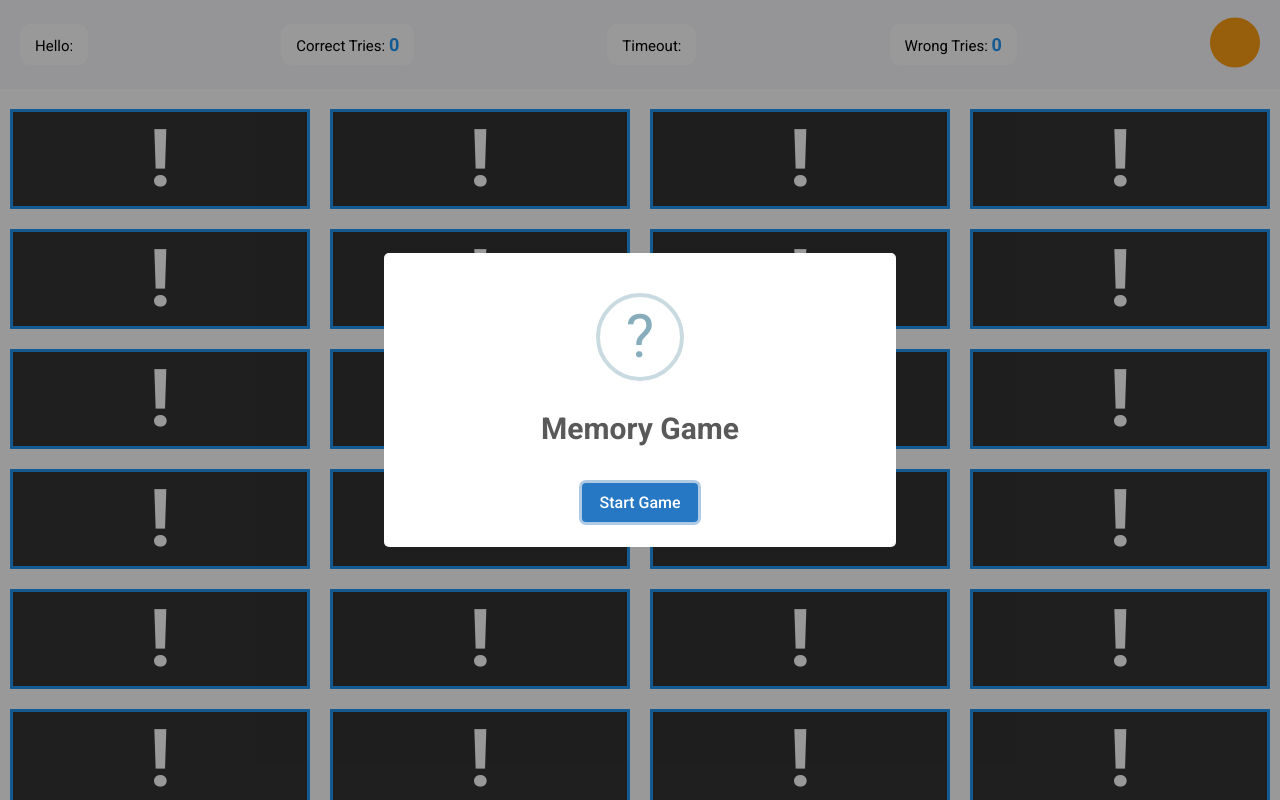
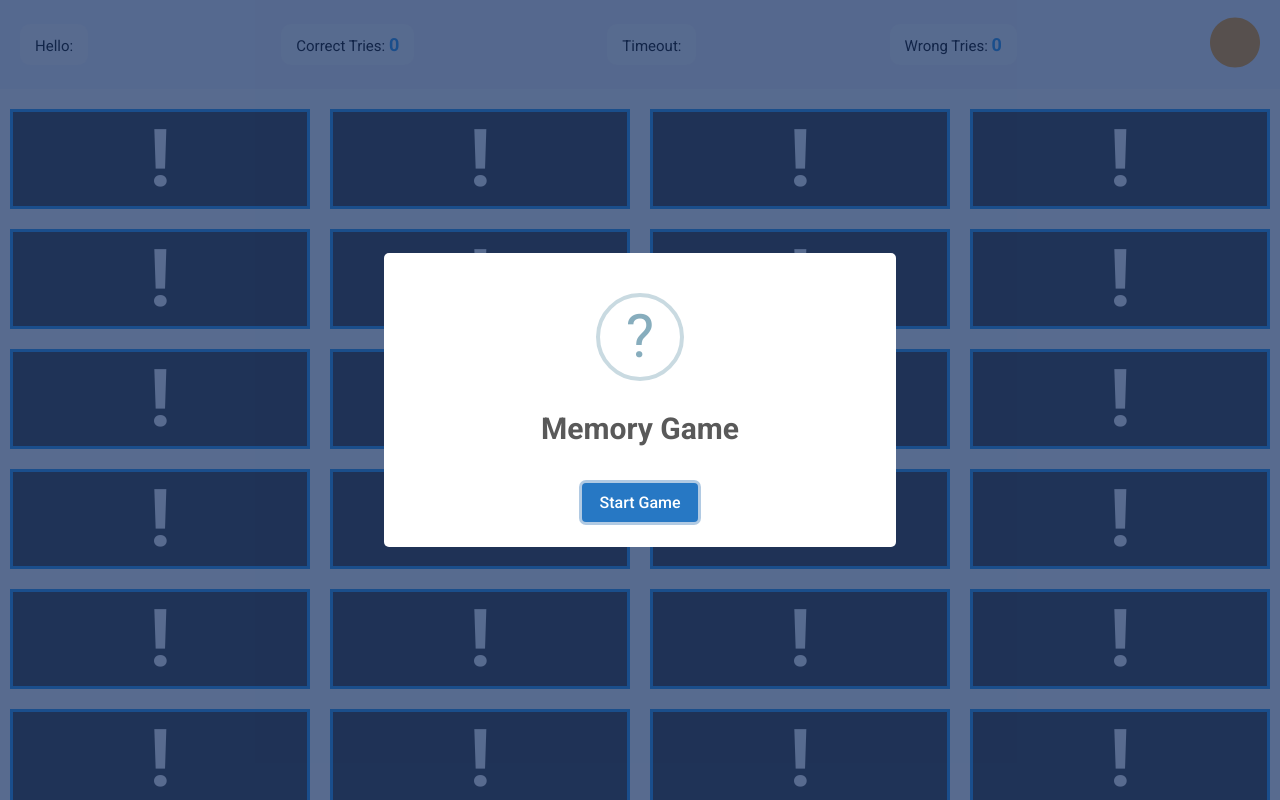
Before and after one commit to eslamhafez7/Memory_Game, a plain HTML site: page index.html in a window 1280 px wide. Shown: the top 800 px of the page. Drawn offline with Linux system fonts and the light colour scheme.

Commit message:
fix error

```diff
--- a/css/style.css
+++ b/css/style.css
@@ -33,7 +33,6 @@ img {
 .game-box .front::after {
     color: #000;
 }
-.overlay {
     .overlay {
         position: fixed;
         width: 100%;
@@ -58,8 +57,6 @@ img {
         -webkit-justify-content: center;
         justify-content: center;
     }
-
-}
 .header {
     display: flex;
     align-items: center;
```
